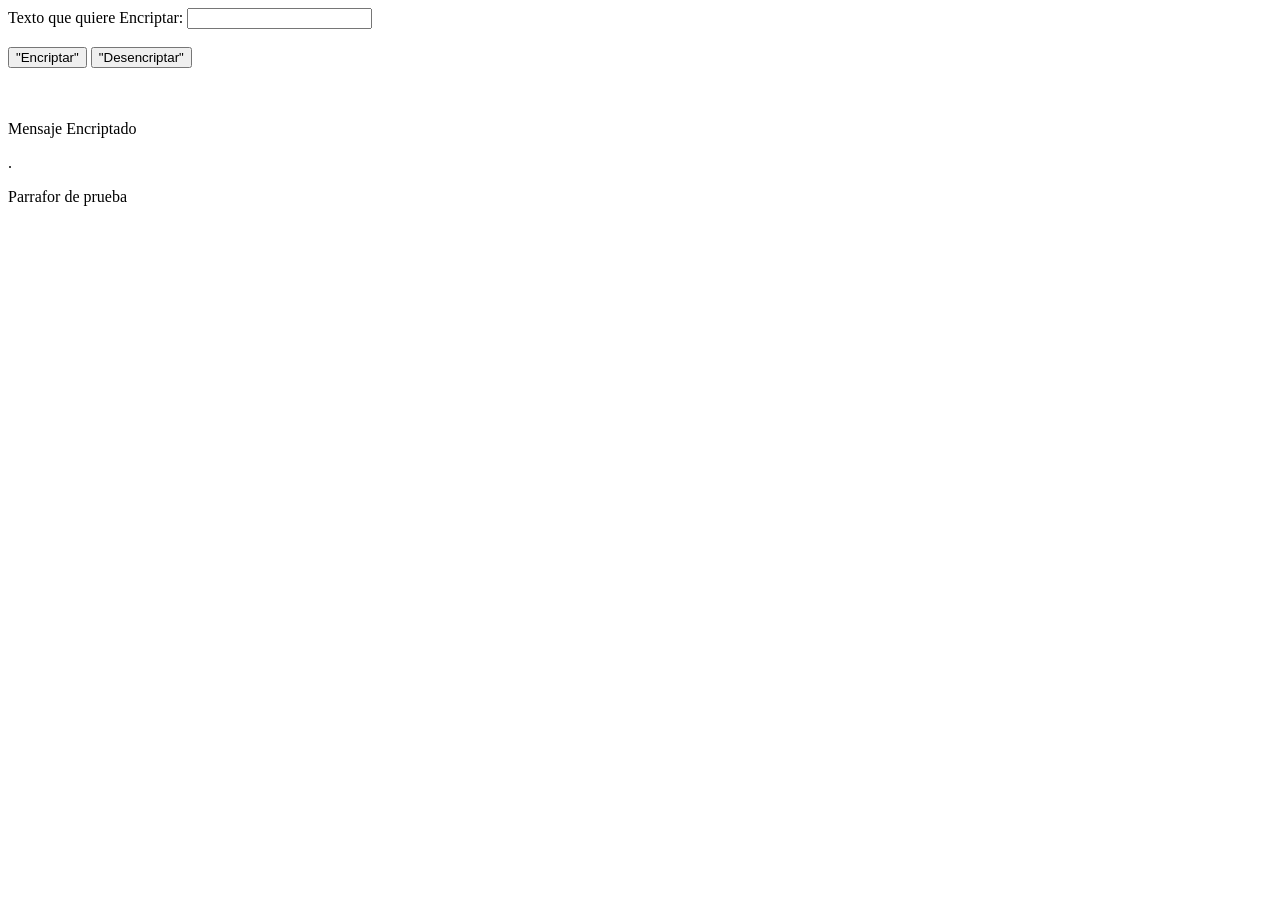
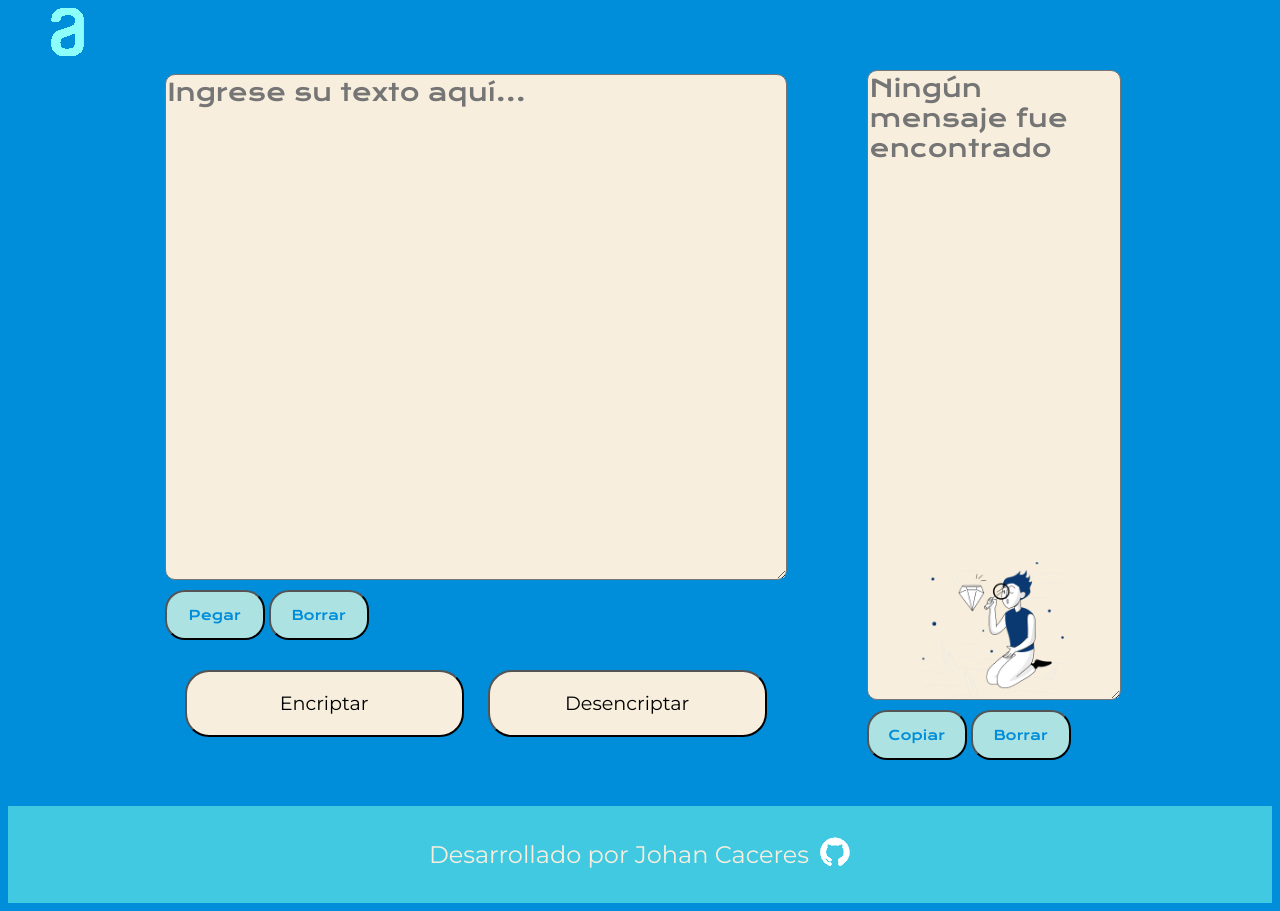
Before and after one commit to JCaceres-R/Encriptador, a plain HTML site: page index.html in a window 1280 px wide. Before the commit the page ends 800 px from the top, so only its background shows below. Drawn offline with nearby package versions, Linux system fonts and the light colour scheme.

Commit message:
Final
se cumplen los requisitos del trello

```diff
--- a/app.js
+++ b/app.js
@@ -1,6 +1,16 @@
+document.getElementById('textoingreso').addEventListener('input', function (e) {
+  const invalidChars = /[^a-z\s]/g;
+
+  if (invalidChars.test(e.target.value)) {
+      alert("Por favor, solo escribe letras minúsculas y espacios.");
+      e.target.value = e.target.value.replace(invalidChars, '');
+  }
+});
+
+
 function accionEncriptar() {
 
-    const Texto = document.getElementById("Texto").value;
+    const Texto = document.getElementById("textoingreso").value;
     let Arreglo = Texto.split("");
 
     Arreglo.forEach( (letra,index) => {
@@ -30,10 +40,15 @@ function accionEncriptar() {
     });
     console.log(Arreglo)
     document.getElementById("resultado").innerHTML = Arreglo.join("");
+    console.log(Arreglo.join(""))
   }
 
+
+
+
+
 function accionDesencriptar() {
-  const Texto = document.getElementById("Texto").value;
+  const Texto = document.getElementById("textoingreso").value;
 
   let banco = {
     "ai":"a",
@@ -45,4 +60,31 @@ function accionDesencriptar() {
 
   let TextoDesencriptado = Texto.replace(/(ai|enter|imes|ober|ufat)/g, function(i) {return banco[i]});
   document.getElementById("resultado").innerHTML = TextoDesencriptado;
+
 }
+
+
+
+
+function copiarContenido() {
+  let texto = document.getElementById('resultado').innerHTML;
+    navigator.clipboard.writeText(texto);
+}
+
+function pegarContenido() {
+  navigator.clipboard.readText().then(texto => {
+      document.getElementById("textoingreso").value = texto;
+  }).catch(err => {
+      console.error('Error al leer el portapapeles: ', err);
+  });
+}
+
+
+function borrar(tex){
+  console.log(tex.value);
+  document.getElementById(tex).innerHTML="";
+  if (tex == "textoingreso"){
+    document.getElementById(tex).value="";
+  }
+  console.log(tex.value);
+}
--- a/index.html
+++ b/index.html
@@ -1,37 +1,47 @@
 <!DOCTYPE html>
-<html lang="en">
+<html lang="es">
 <head>
     <meta charset="UTF-8">
     <meta name="viewport" content="width=device-width, initial-scale=1.0">
     <title>Encriptador</title>
-    <link rel="stylesheet" href="styles/stryle.css">
+    <link rel="stylesheet" href="styles/style.css">
+</head>
+<body>
 
 
-</head>
-<body>
-    <script src="app.js"></script>
+    <header><img src="assets/Logo-1.png" alt="Logo_Alura"></header>
+    <main>
+        <section class="CuadrosTexto">
+            <div class="SeccionInput">
+                <textarea class="inputTex" name="Texto" id="textoingreso" placeholder="Ingrese su texto aquí..."></textarea>
+                <div>
+                    <button class="BotonCopiar" type="button" onclick="pegarContenido()">Pegar</button>
+                    <button class="BotonCopiar" type="button" onclick="borrar('textoingreso')">Borrar</button>
+                </div>
 
-    <header>
-
-    </header>
-    <main>
-        <form>
-            <label for="Texto">Texto que quiere Encriptar:</label>
-            <input type="text" id="Texto" name="Texto"><br><br>
-
-            <button type="button" onclick="accionEncriptar()">"Encriptar"</button>
-            <button type="button" onclick="accionDesencriptar()">"Desencriptar"</button>
-        </form><br><br>
+                <section class="Bot">
+                    <button class="botones" type="button" onclick="accionEncriptar()">Encriptar</button>
+                    <button class="botones" type="button" onclick="accionDesencriptar()">Desencriptar</button>
+                </section>
+            </div>
+            <div class="SeccionResultado">
+                <textarea class="ResultadoTexto" readonly name="Res" id="resultado" placeholder="Ningún mensaje fue encontrado"></textarea>
 
                 <div>
-            <p>Mensaje Encriptado</p>
-            <p id="resultado">.</p>
+                    <button class="BotonCopiar" type="button" onclick="copiarContenido()">Copiar</button>
+                    <button class="BotonCopiar" type="button" onclick="borrar('resultado')">Borrar</button>
                 </div>
 
-        <p id="demo">Parrafor de prueba</p>
+
+            </div>
+        </section><br><br>
+
     </main>
-    <footer>
+    <footer class="foot">
+        <p>Desarrollado por Johan Caceres</p>
+        <a href="https://github.com/JCaceres-R"><img src="assets/github.png" alt="Git_icon"></a>
+    </footer>
 
-    </footer>
+    <script src="app.js"></script>
 </body>
 </html>
--- /dev/null
+++ b/styles/style.css
@@ -0,0 +1,155 @@
+
+@import url('https://fonts.googleapis.com/css2?family=Krona+One&family=Montserrat:ital,wght@0,100..900;1,100..900&display=swap');
+
+:root{
+    --color-principal: #008DDA;
+    --color-secundario : #41C9E2;
+    --color-terciario : #ACE2E1;
+    --color-cuatario: #F7EEDD;
+    --fuente-montzerrat : "Montserrat", sans-serif;
+    --fuente-krona : "Krona One", sans-serif;
+}
+
+body{
+    box-sizing: border-box;
+    background-color: var(--color-principal)
+}
+
+.CuadrosTexto{
+    display: flex;
+    flex-direction: row;
+    align-items: center;
+    justify-content: center;
+    gap: 80px;
+    padding: 10px;
+    box-sizing: border-box;
+
+
+}
+
+.SeccionInput{
+    display: flex;
+    width: 50%;
+    flex-direction: column;
+    justify-content: left;
+    gap: 10px;
+}
+
+.inputTex{
+    width: auto;
+    height: 31.25rem;
+    justify-content: start;
+    align-items: flex-start;
+    font-family: var(--fuente-krona);
+    font-size:1.5rem;
+    color: var(--color-secundario);
+    background-color: var(--color-cuatario);
+    border-radius: 10px;
+}
+
+.SeccionResultado{
+    display: flex;
+    width: 20%;
+    gap: 10px;
+    flex-direction: column;
+
+}
+
+.BotonCopiar{
+    width: 6.25rem;
+    height: 3.125rem;
+    border-radius: 20px;
+    background-color: var(--color-terciario);
+    font-family: var(--fuente-krona);
+    color:var(--color-principal);
+}
+
+.BotonCopiar:hover{
+    background-color: #1b5e8b;
+}
+
+.ResultadoTexto{
+    color: var(--color-principal);
+    background-color:var(--color-cuatario);
+    height: 39rem;
+    width: 100%;
+    font-family: var(--fuente-krona);
+    font-size: 1.5rem;
+    border-radius: 10px;
+    background-image:url(/assets/Muñeco.png);
+    background-repeat: no-repeat;
+    background-position: bottom;
+    background-size: 60%;
+}
+
+.ResultadoTexto:not(:placeholder-shown) {
+    background-image: none;
+}
+
+.Bot{
+    display: flex;
+    justify-content: center;
+    gap: 24px;
+    padding: 20px;
+}
+
+.botones{
+    background-color: var(--color-cuatario);
+    font-family: var(--fuente-montzerrat);
+    font-size: larger;
+    border-radius: 24px;
+    width: 328px;
+    height: 67px;
+}
+
+.botones:hover{
+    background-color:#82c6f3;
+}
+
+.foot{
+    display: flex;
+    justify-content: center;
+    align-items: center;
+    background-color: var(--color-secundario);
+    color: var(--color-cuatario);
+    padding: 10px;
+    gap: 10px;
+    text-align: center;
+    font-size: 1.5rem;
+    font-family:var(--fuente-montzerrat);
+    font-weight: 400;
+}
+
+@media(max-width: 780px){
+
+    .CuadrosTexto{
+        flex-direction: column;
+        width: auto;
+    }
+
+    .SeccionInput{
+        width: 100%;
+        box-sizing: border-box;
+    }
+    .inputTex{
+        width: auto;
+        font-size: 1rem;
+        height: 300px;
+    }
+
+    .SeccionResultado{
+        width: 100%;
+        height: 300px;
+        font-size: 1rem;
+
+    }
+
+    .botones{
+        width: auto;
+    }
+
+    .ResultadoTexto{
+        font-size: 1rem;
+    }
+
+}
```
Also changed, not shown: assets/Logo-1.png (added), assets/Muñeco.png (added), assets/github.png (added), styles/stryle.css (deleted). Lines whose indentation alone changed are shown as unchanged.
